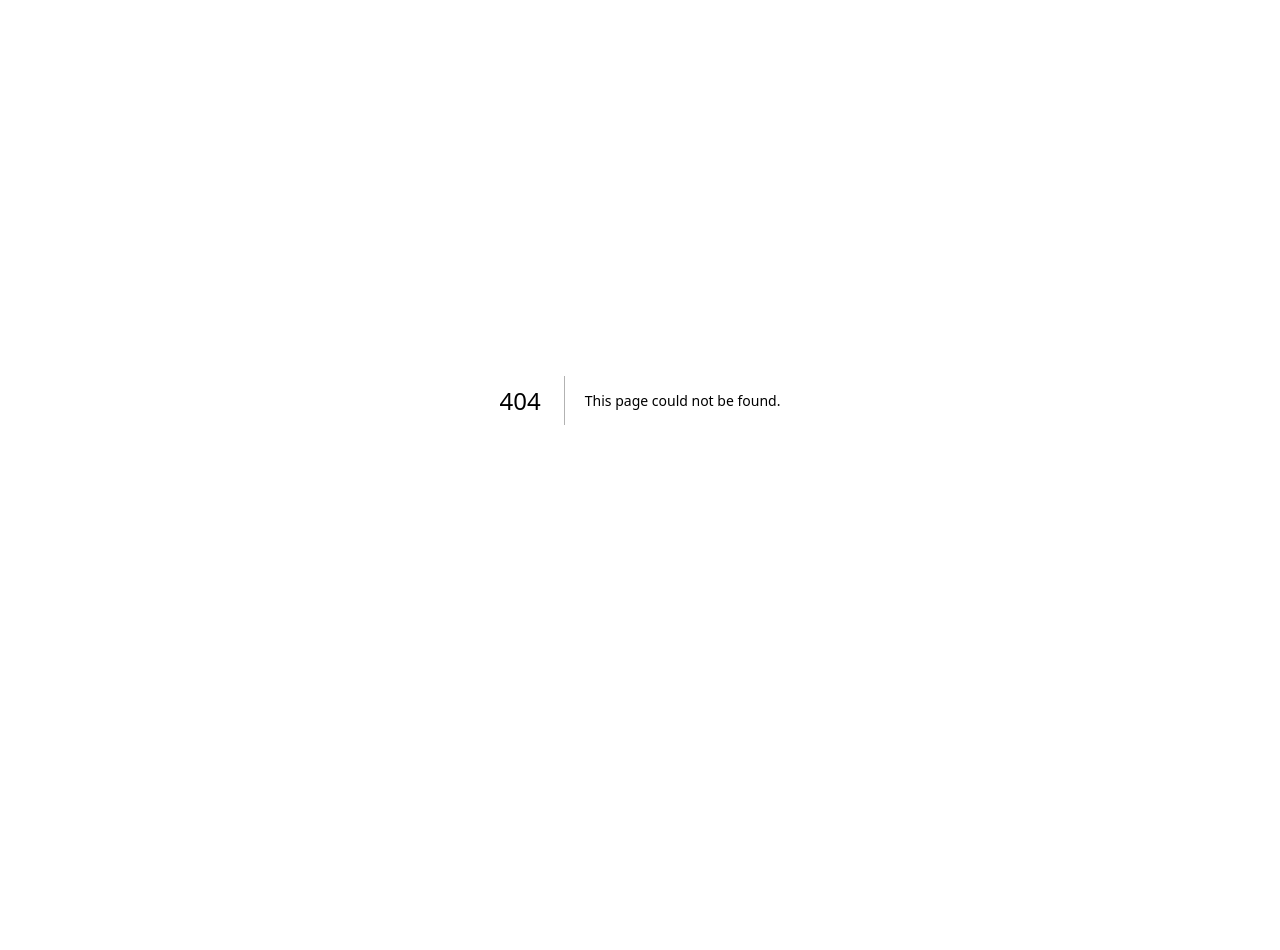
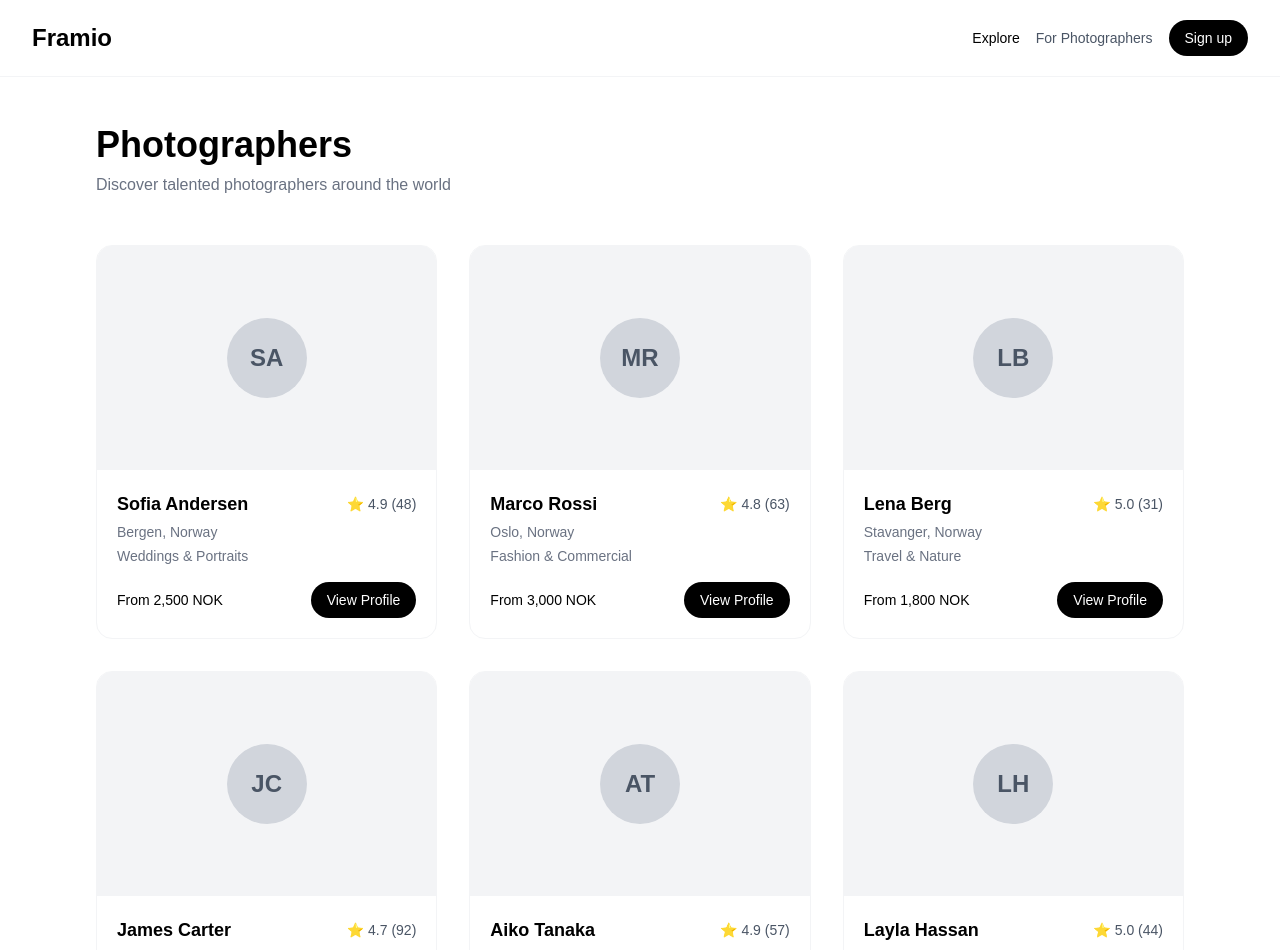
Before and after one commit to modqi/framio, a Next.js app: page /photographers in a window 1280 px wide. Before the commit this address had no page. Shown: the top 950 px of the page. Before the commit the page ends 800 px from the top, so only its background shows below. Built offline with nearby package versions, Linux system fonts and the light colour scheme.

Commit message:
Add photographers page

```diff
--- a/app/page.tsx
+++ b/app/page.tsx
@@ -6,7 +6,7 @@ export default function Home() {
       <nav className="flex items-center justify-between px-8 py-5 border-b border-gray-100">
         <h1 className="text-2xl font-bold text-black">Framio</h1>
         <div className="flex items-center gap-4">
-          <a href="#" className="text-gray-600 hover:text-black text-sm">Explore</a>
+          <a href="/photographers" className="text-gray-600 hover:text-black text-sm">Explore</a>
           <a href="#" className="text-gray-600 hover:text-black text-sm">For Photographers</a>
           <button className="bg-black text-white text-sm px-4 py-2 rounded-full hover:bg-gray-800">
             Sign up
--- /dev/null
+++ b/app/photographers/page.tsx
@@ -0,0 +1,117 @@
+export default function Photographers() {
+  const photographers = [
+    {
+      name: "Sofia Andersen",
+      city: "Bergen, Norway",
+      specialty: "Weddings & Portraits",
+      price: "From 2,500 NOK",
+      initials: "SA",
+      rating: "4.9",
+      reviews: 48,
+    },
+    {
+      name: "Marco Rossi",
+      city: "Oslo, Norway",
+      specialty: "Fashion & Commercial",
+      price: "From 3,000 NOK",
+      initials: "MR",
+      rating: "4.8",
+      reviews: 63,
+    },
+    {
+      name: "Lena Berg",
+      city: "Stavanger, Norway",
+      specialty: "Travel & Nature",
+      price: "From 1,800 NOK",
+      initials: "LB",
+      rating: "5.0",
+      reviews: 31,
+    },
+    {
+      name: "James Carter",
+      city: "London, UK",
+      specialty: "Events & Corporate",
+      price: "From £200",
+      initials: "JC",
+      rating: "4.7",
+      reviews: 92,
+    },
+    {
+      name: "Aiko Tanaka",
+      city: "Tokyo, Japan",
+      specialty: "Portraits & Street",
+      price: "From ¥25,000",
+      initials: "AT",
+      rating: "4.9",
+      reviews: 57,
+    },
+    {
+      name: "Layla Hassan",
+      city: "Dubai, UAE",
+      specialty: "Luxury & Weddings",
+      price: "From AED 800",
+      initials: "LH",
+      rating: "5.0",
+      reviews: 44,
+    },
+  ];
+
+  return (
+    <main className="min-h-screen bg-white">
+
+      {/* Navigation */}
+      <nav className="flex items-center justify-between px-8 py-5 border-b border-gray-100">
+        <a href="/" className="text-2xl font-bold text-black">Framio</a>
+        <div className="flex items-center gap-4">
+          <a href="/photographers" className="text-black font-medium text-sm">Explore</a>
+          <a href="#" className="text-gray-600 hover:text-black text-sm">For Photographers</a>
+          <button className="bg-black text-white text-sm px-4 py-2 rounded-full hover:bg-gray-800">
+            Sign up
+          </button>
+        </div>
+      </nav>
+
+      {/* Header */}
+      <section className="px-8 py-12 max-w-6xl mx-auto">
+        <h2 className="text-4xl font-bold text-black mb-2">Photographers</h2>
+        <p className="text-gray-500">Discover talented photographers around the world</p>
+      </section>
+
+      {/* Photographer Grid */}
+      <section className="px-8 pb-24 max-w-6xl mx-auto">
+        <div className="grid grid-cols-1 md:grid-cols-2 lg:grid-cols-3 gap-8">
+          {photographers.map((p) => (
+            <div
+              key={p.name}
+              className="border border-gray-100 rounded-2xl overflow-hidden hover:shadow-md transition-shadow cursor-pointer"
+            >
+              {/* Photo placeholder */}
+              <div className="bg-gray-100 h-56 flex items-center justify-center">
+                <div className="w-20 h-20 rounded-full bg-gray-300 flex items-center justify-center text-2xl font-bold text-gray-600">
+                  {p.initials}
+                </div>
+              </div>
+
+              {/* Info */}
+              <div className="p-5">
+                <div className="flex items-center justify-between mb-1">
+                  <h3 className="font-bold text-black text-lg">{p.name}</h3>
+                  <span className="text-sm text-gray-600">⭐ {p.rating} ({p.reviews})</span>
+                </div>
+                <p className="text-gray-500 text-sm mb-1">{p.city}</p>
+                <p className="text-gray-500 text-sm mb-4">{p.specialty}</p>
+                <div className="flex items-center justify-between">
+                  <span className="font-medium text-black text-sm">{p.price}</span>
+                  <button className="bg-black text-white text-sm px-4 py-2 rounded-full hover:bg-gray-800">
+                    View Profile
+                  </button>
+                </div>
+              </div>
+            </div>
+          ))}
+        </div>
+      </section>
+
+    </main>
+  );
+}
```
